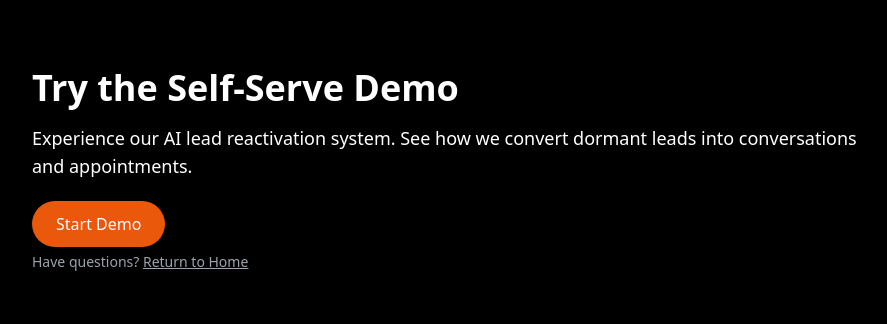
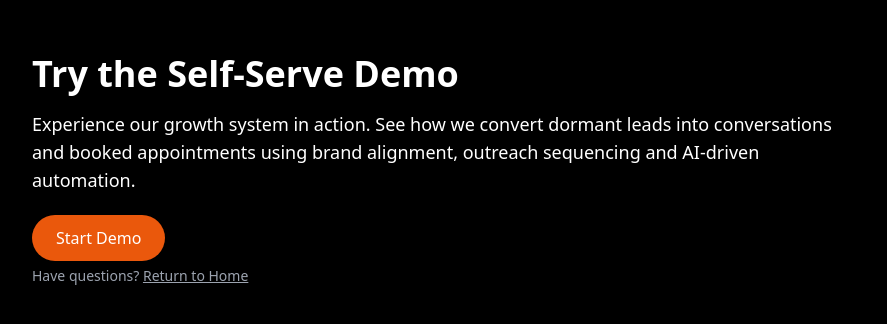
Before and after one commit to MrOrangeUS/orangehat-marketing, a Next.js app: page /demo in a window 1280 px wide. Shown: the part 230-554 px from the top of the page, without its empty margins (192-1079 px from the left). Built offline with nearby package versions, Linux system fonts and the light colour scheme.

Commit message:
Update page.tsx

```diff
--- a/app/demo/page.tsx
+++ b/app/demo/page.tsx
@@ -3,12 +3,25 @@ export default function DemoPage() {
     <main className="text-white bg-black min-h-screen flex items-center justify-center">
       <section className="max-w-4xl mx-auto p-8">
         <h1 className="text-4xl font-bold mb-4">Try the Self-Serve Demo</h1>
-        <p className="text-lg mb-8">Experience our AI lead reactivation system. See how we convert dormant leads into conversations and appointments.</p>
-        <a href="https://api.leadconnectorhq.com/widget/booking/CPADDn4nnIu2we1sni9z" target="_blank" className="bg-orange-600 text-white px-6 py-3 rounded-full hover:bg-orange-700">
+        <p className="text-lg mb-8">
+          Experience our growth system in action. See how we convert dormant leads into conversations and booked
+          appointments using brand alignment, outreach sequencing and AI-driven automation.
+        </p>
+
+        <a
+          href="https://api.leadconnectorhq.com/widget/booking/CPADDn4nnIu2we1sni9z"
+          target="_blank"
+          rel="noopener"
+          className="bg-orange-600 text-white px-6 py-3 rounded-full hover:bg-orange-700"
+        >
           Start Demo
         </a>
+
         <p className="mt-4 text-sm text-gray-400">
-          Have questions? <a href="/" className="underline">Return to Home</a>
+          Have questions?{" "}
+          <a href="/" className="underline">
+            Return to Home
+          </a>
         </p>
       </section>
     </main>
```
